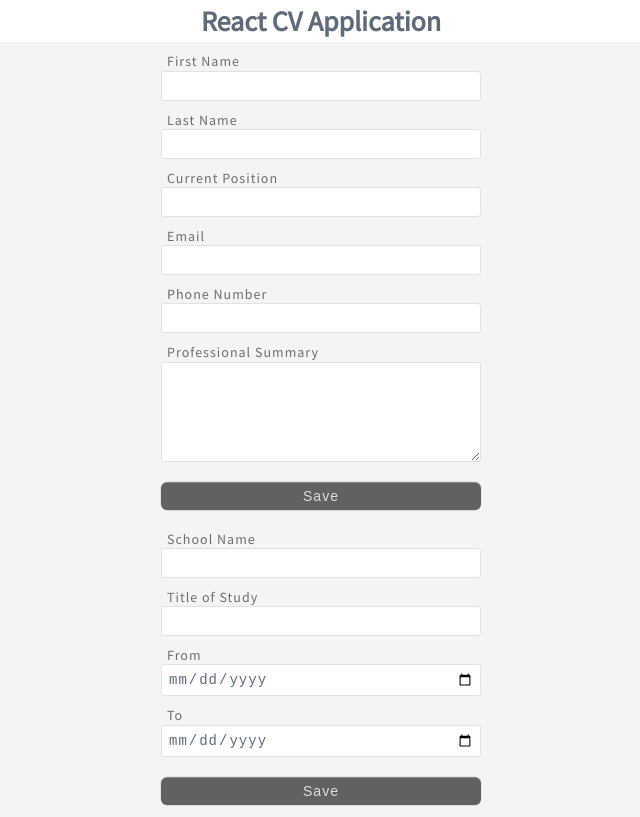
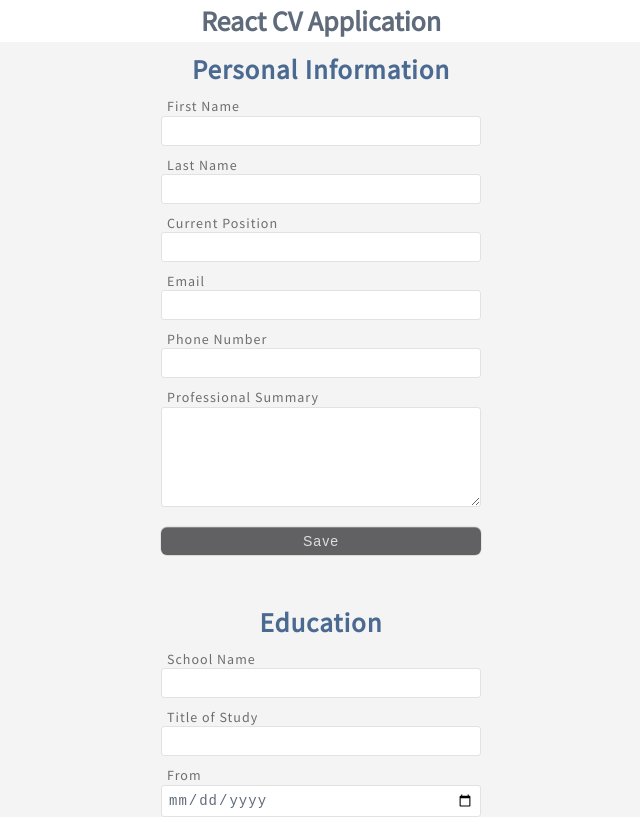
Before and after one commit to Wolfushima/react-cv-application, a React (Create React App) app: page / in a window 1280 px wide. Shown: the top 817 px of the page, without its empty margins (319-959 px from the left). Built offline with nearby package versions, Linux system fonts and the light colour scheme.

Commit message:
Add h2 titles to each section

```diff
--- a/src/components/CV/CV.js
+++ b/src/components/CV/CV.js
@@ -5,8 +5,11 @@ import ExperienceInfo from './ExperienceInfo/ExperienceInfo';
 
 const CV = () => (
   <>
+    <h2>Personal Information</h2>
     <PersonalInfo />
+    <h2>Education</h2>
     <EducationInfo />
+    <h2>Experience</h2>
     <ExperienceInfo />
   </>
 );
--- a/src/scss/_cv.scss
+++ b/src/scss/_cv.scss
@@ -10,6 +10,7 @@
         justify-content: flex-start;
         align-items: flex-start;
         flex-direction: column;
+        margin-bottom: 30px;
 
         label {
             margin-bottom: 10px;
--- a/src/scss/_globals.scss
+++ b/src/scss/_globals.scss
@@ -25,5 +25,15 @@ body {
     main {
         margin-bottom: 40px;
         min-height: 100vh;
+
+        h2 {
+            display: flex;
+            justify-content: center;
+            align-items: center;
+            padding: 10px 10px 0 10px;
+            width: 100%;
+            color: hsl(213, 32%, 43%);
+            letter-spacing: 1px;
+        }
     }
 }
```
